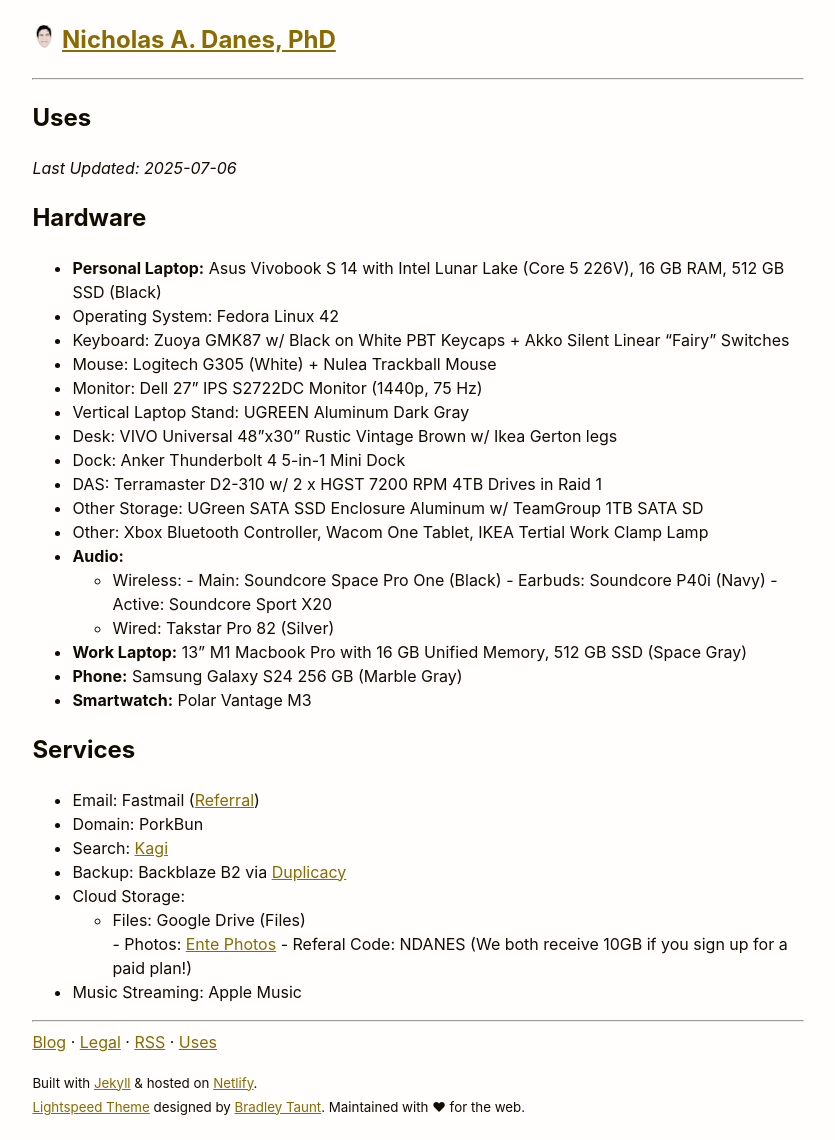
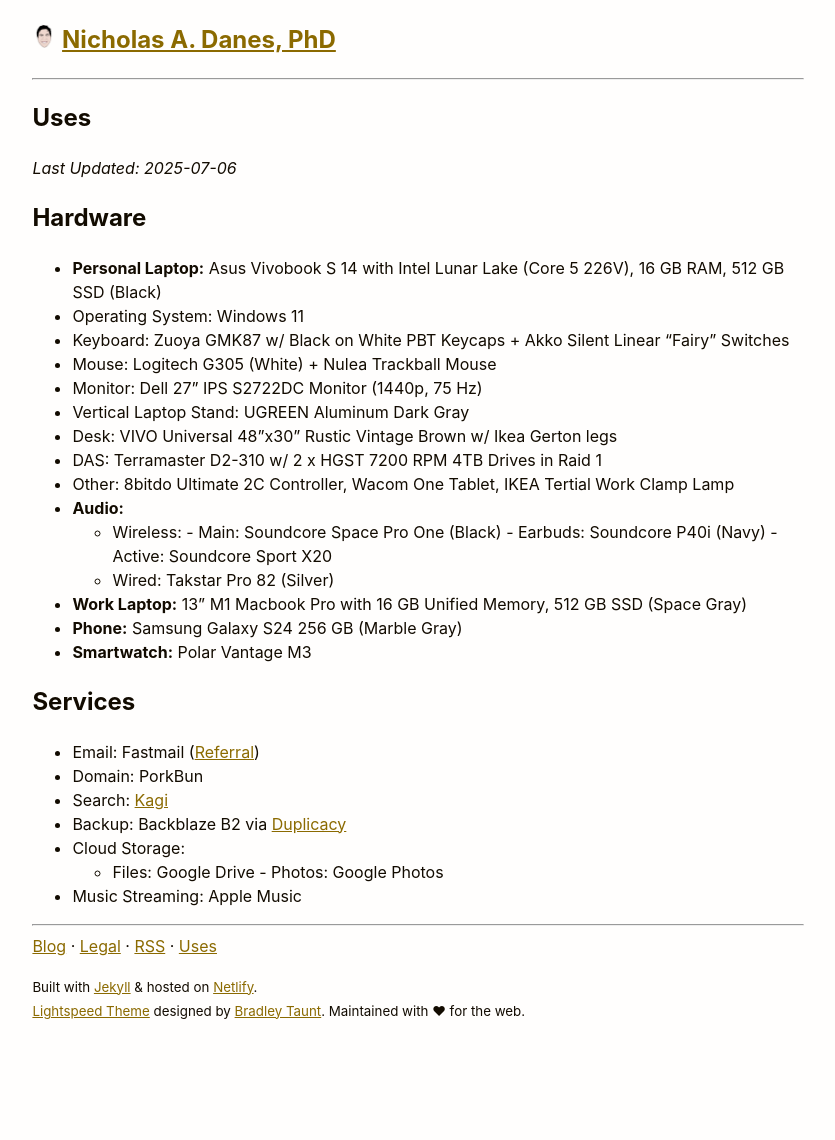
Before and after one commit to danesnick/website_lightspeed, a Jekyll site: the page built from uses.markdown, in a window 1280 px wide. Shown: the whole page, without its empty margins (222-1057 px from the left). Built offline with Jekyll 4.4.1, drawn with Linux system fonts in a browser that asks for light colours; after the commit the page ends 1044 px from its top, so only the background shows below that.

Commit message:
Update hardware and services information

```diff
--- a/uses.markdown
+++ b/uses.markdown
@@ -9,16 +9,14 @@ permalink: /uses/
 ## Hardware
 
 * **Personal Laptop:** Asus Vivobook S 14 with Intel Lunar Lake (Core 5 226V), 16 GB RAM, 512 GB SSD (Black)
-+ Operating System: Fedora Linux 42
++ Operating System: Windows 11
 + Keyboard: Zuoya GMK87 w/ Black on White PBT Keycaps + Akko Silent Linear "Fairy" Switches
 + Mouse: Logitech G305 (White) + Nulea Trackball Mouse
 + Monitor: Dell 27" IPS S2722DC Monitor (1440p, 75 Hz)
 + Vertical Laptop Stand: UGREEN Aluminum Dark Gray
 + Desk: VIVO Universal 48"x30" Rustic Vintage Brown w/ Ikea Gerton legs
-+ Dock: Anker Thunderbolt 4 5-in-1 Mini Dock
 + DAS: Terramaster D2-310 w/ 2 x HGST 7200 RPM 4TB Drives in Raid 1
-+ Other Storage: UGreen SATA SSD Enclosure Aluminum w/ TeamGroup 1TB SATA SD
-+ Other: Xbox Bluetooth Controller, Wacom One Tablet, IKEA Tertial Work Clamp Lamp
++ Other: 8bitdo Ultimate 2C Controller, Wacom One Tablet, IKEA Tertial Work Clamp Lamp
 * **Audio:**
 	* Wireless:
    		- Main: Soundcore Space Pro One (Black)
@@ -35,6 +33,6 @@ permalink: /uses/
 * Search: [Kagi](https://help.kagi.com/kagi/company)
 * Backup: Backblaze B2 via [Duplicacy](https://duplicacy.com)
 * Cloud Storage:
-	- Files: Google Drive (Files)
- 	- Photos: [Ente Photos](https://ente.io) - Referal Code: NDANES (We both receive 10GB if you sign up for a paid plan!)
+	- Files: Google Drive
+ 	- Photos: Google Photos
 * Music Streaming: Apple Music
```
